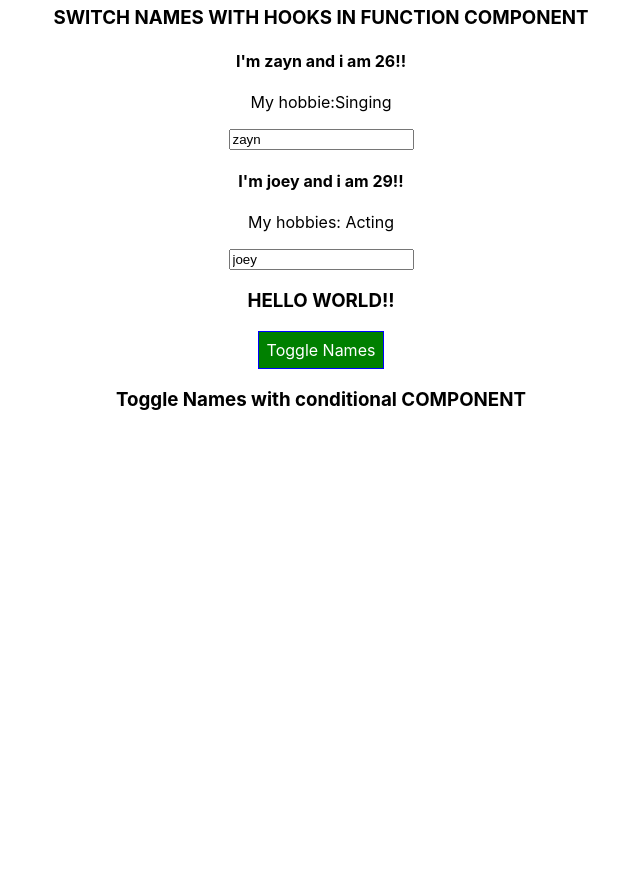
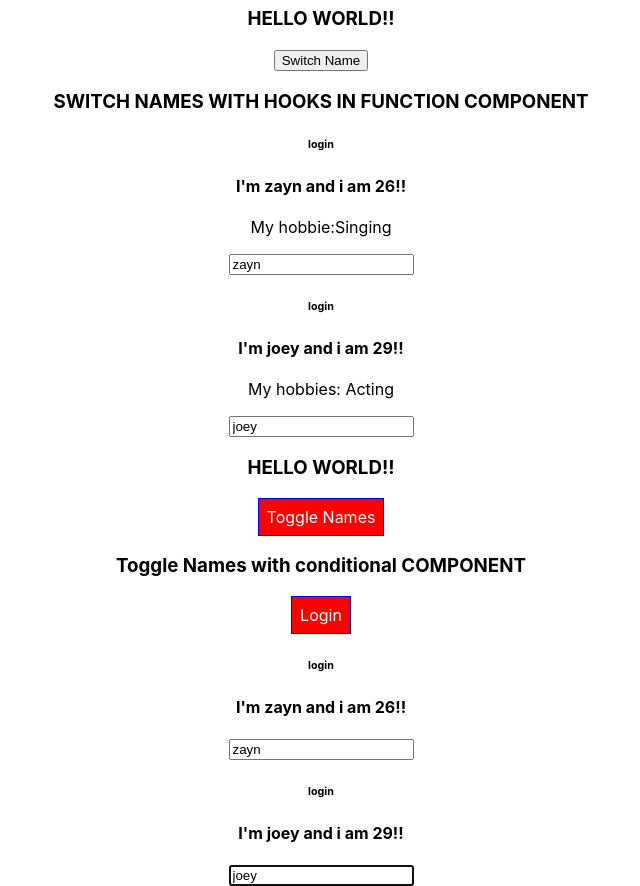
Before and after one commit to nehakhatriya/React, a React (Create React App) app in the folder learning-react/: page / in a window 1280 px wide. Shown: the part 460-1346 px from the top of the page, without its empty margins (319-959 px from the left). Before the commit the page ends 889 px from the top, so only its background shows below. Built offline with nearby package versions, Linux system fonts and the light colour scheme.

Commit message:
depper dive into components (useEffect, lifecycles)

```diff
--- a/learning-react/package.json
+++ b/learning-react/package.json
@@ -6,6 +6,7 @@
     "@testing-library/jest-dom": "^4.2.4",
     "@testing-library/react": "^9.5.0",
     "@testing-library/user-event": "^7.2.1",
+    "prop-types": "^15.7.2",
     "radium": "^0.26.0",
     "react": "^16.13.1",
     "react-dom": "^16.13.1",
--- a/learning-react/src/components/Person.js
+++ b/learning-react/src/components/Person.js
@@ -1,13 +1,27 @@
-import React from "react";
-
-const person = (props) => {
+import React, { useEffect, useRef, useContext } from "react";
+import PropTypes from 'prop-types'
+import authContext from "./context/auth-context";
+const Person = (props) => {
+    const inputref=useRef(null);
+   useEffect(()=>{
+     inputref.current.focus();
+   },[])
+   const isAuth= useContext(authContext)
     return (
         <div>
-            <h4 onClick= {props.click}>I'm {props.name} and i am {props.age}!!</h4>
+        {isAuth.authenticated?<h6>logined</h6>:<h6>login</h6>}
+                    <h4 onClick= {props.click}>I'm {props.name} and i am {props.age}!!</h4>
             {/* accessing text between our Person element */}
             <p>{props.children}</p>
-            <input type="text" onChange={props.changed} value={props.name}/>
+            <input ref={inputref} type="text" onChange={props.changed} value={props.name}/>
         </div>
     )
 }
-export default person;
+Person.propTypes={
+    name: PropTypes.string,
+    age: PropTypes.number,
+    changed:PropTypes.func
+
+}
+
+export default Person;
--- a/learning-react/src/components/conditional-component.js
+++ b/learning-react/src/components/conditional-component.js
@@ -1,71 +1,106 @@
 
-import React, { Component } from 'react';
+import React, { Component, Fragment } from 'react';
 import Person from './Person'
 import Radium from 'radium'
+import WithClass from '../components/hoc/WithClass'
+import AuthContext from './context/auth-context'
 
 class conditional extends Component {
+
+    constructor(props){
+        super(props)
+        this.toggleref=React.createRef();
+        console.log("conditional constructor")
+    }
     //state property.
-    state = { persons: [{ id:"abcd", name: "zayn", age: 26 }, { id:"efgh", name: "joey", age: 29 }], toggle: false }
+    state = { persons: [{ id: "abcd", name: "zayn", age: 26 }, { id: "efgh", name: "joey", age: 29 }], toggle: false ,authenticated:false}
 
     toogleUsersHandler = () => {
         this.setState({ toggle: !this.state.toggle })
     }
 
-    deletePersonhandler=(index)=>{
+    deletePersonhandler = (index) => {
         //const persons=this.state.persons :this will changethe origional state directly
-        const persons=this.state.persons.slice()
-        persons.splice(index,1)
-        this.setState({ persons:persons})
+        const persons = this.state.persons.slice()
+        persons.splice(index, 1)
+        this.setState({ persons: persons })
     }
-    changeNameHandler = (event,id) => {
-        const personIndex=this.state.persons.findIndex(p=> p.id===id)
-        const per={ ...this.state.persons[personIndex]}
-        per.name=event.target.value
-        const persons= [...this.state.persons]
-        persons[personIndex]=per
-        this.setState({ persons: persons},() => { console.log(this.state.persons[0]) })
+    changeNameHandler = (event, id) => {
+        const personIndex = this.state.persons.findIndex(p => p.id === id)
+        const per = { ...this.state.persons[personIndex] }
+        per.name = event.target.value
+        const persons = [...this.state.persons]
+        persons[personIndex] = per
+        this.setState({ persons: persons }, () => { console.log(this.state.persons[0]) })
+
+        //this is used to change state when the updated state depends on previous state
+        //this.setState((prevState,props)=>{
+        //    return ({persons:persons, count=prevState.count+1})
+        //})
     }
+
+    componentDidMount(){
+        //this.toggleref.click()
+        this.toggleref.current.click()
+    }
+    loginhandler=()=>{
+        this.setState({authenticated:true})
+    }
+
     render() {
-        const style={
-            backgroundColor:'green', color:"white",
-            font:'inherit',border:'1px solid blue',
-            padding:'8px', cursor:'pointer',
+        const style = {
+            backgroundColor: 'green', color: "white",
+            font: 'inherit', border: '1px solid blue',
+            padding: '8px', cursor: 'pointer',
             //using radium we can assign pseudo selector as properties
-            ':hover':{
-                backgroundColor:'lightgreen',
-                color:'black'
+            ':hover': {
+                backgroundColor: 'lightgreen',
+                color: 'black'
             }
         }
         let persons = null
         if (this.state.toggle) {
             persons = (
 
-                     this.state.persons.map((person,index)=>{
-                        return  <Person
-                        click={()=>this.deletePersonhandler(index)}
+                this.state.persons.map((person, index) => {
+                    return <Person
+                        click={() => this.deletePersonhandler(index)}
                         name={person.name}
                         age={person.age}
                         key={person.id}
-                        changed={(event)=>this.changeNameHandler(event,person.id)}/>}
-                    )
+                        changed={(event) => this.changeNameHandler(event, person.id)}
+                         />
+                }
+                )
 
             )
-            style.backgroundColor='red';
-            style[':hover']={
-                backgroundColor:'salmon',
-                color:'black'
+            style.backgroundColor = 'red';
+            style[':hover'] = {
+                backgroundColor: 'salmon',
+                color: 'black'
             }
         }
         return (
-            <div className="App">
-                <h3>HELLO WORLD!!</h3>
-                <button style={style} onClick={this.toogleUsersHandler}>Toggle Names</button>
-                {/* this refers to the base Component i.e App */}
-                <h3>Toggle Names with conditional  COMPONENT</h3>
-                {persons}
-            </div>
+            // frangment as warp element in cases where we want to return adjacent elements without being extra dom element being rendered
+            <Fragment>
+                <AuthContext.Provider value={{authenticated:this.state.authenticated,login:this.loginhandler}} >
+                <WithClass class="App">
+                    <h3>HELLO WORLD!!</h3>
+                    <button key="togglebtn"
+                    // ref={(toggleEl)=>{this.toggleref=toggleEl}}
+                    ref={this.toggleref}
+                    style={style} onClick={this.toogleUsersHandler}>Toggle Names</button>
+                    {/* this refers to the base Component i.e App */}
+                    <h3>Toggle Names with conditional  COMPONENT</h3>
+                    <button key="loginbtn" style={style} onClick={this.loginhandler}>Login</button>
+                    {persons}
+                </WithClass>
+                </AuthContext.Provider>
+            </Fragment>
         );
     }
 }
 
 export default Radium(conditional);
+
+// export default withClass(conditional,App)
--- /dev/null
+++ b/learning-react/src/components/context/auth-context.js
@@ -0,0 +1,7 @@
+import React from 'react'
+
+const authContext= React.createContext({
+    authenticated:false,
+login:()=>{}})
+
+export default authContext
--- /dev/null
+++ b/learning-react/src/components/hoc/WithClass.js
@@ -0,0 +1,16 @@
+import React from 'react'
+//first way
+const WithClass = props => (
+    <div className={props.class}>
+        {props.children}
+    </div>
+)
+//second way
+//const withClass=(WrappedComponent,className)=>{
+// return props => (
+//     <div className={className}>
+//         <WrappedComponent {...props}/>
+//     </div>
+// )
+// }
+export default WithClass;
```
